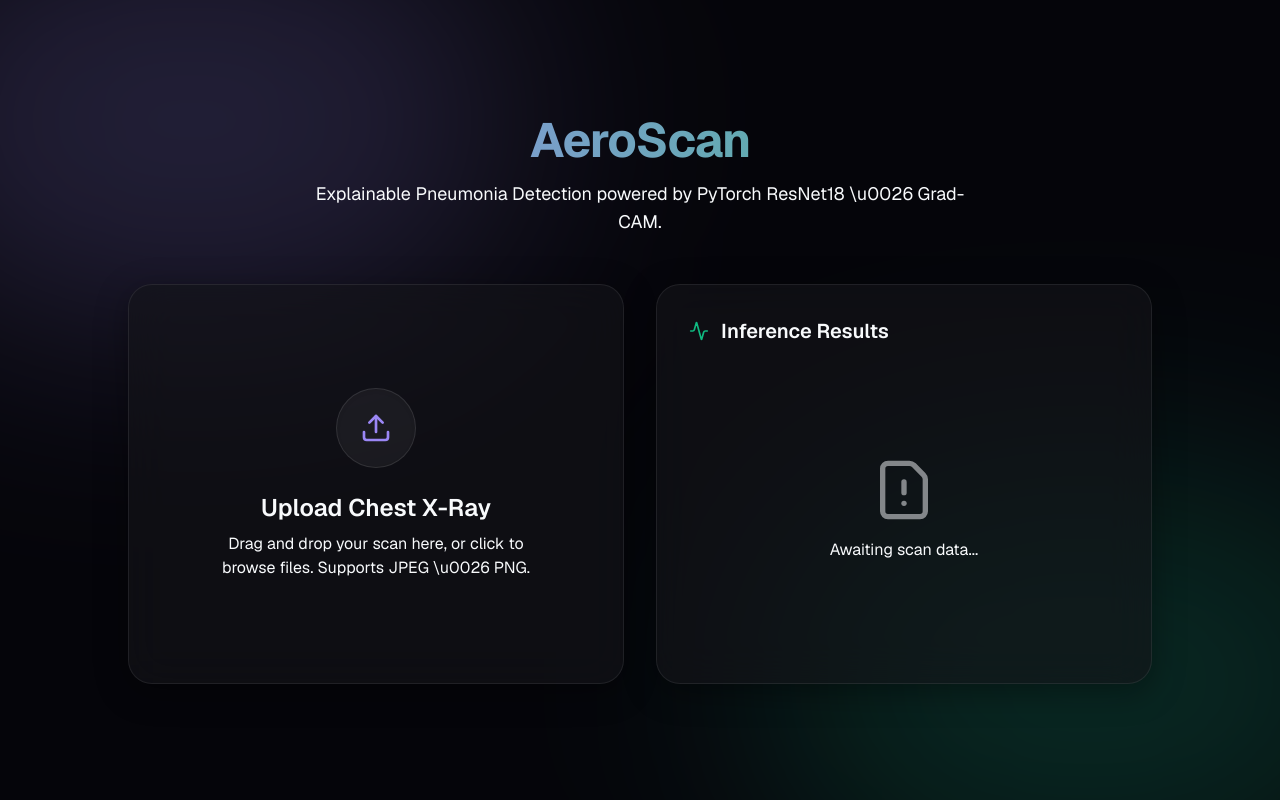
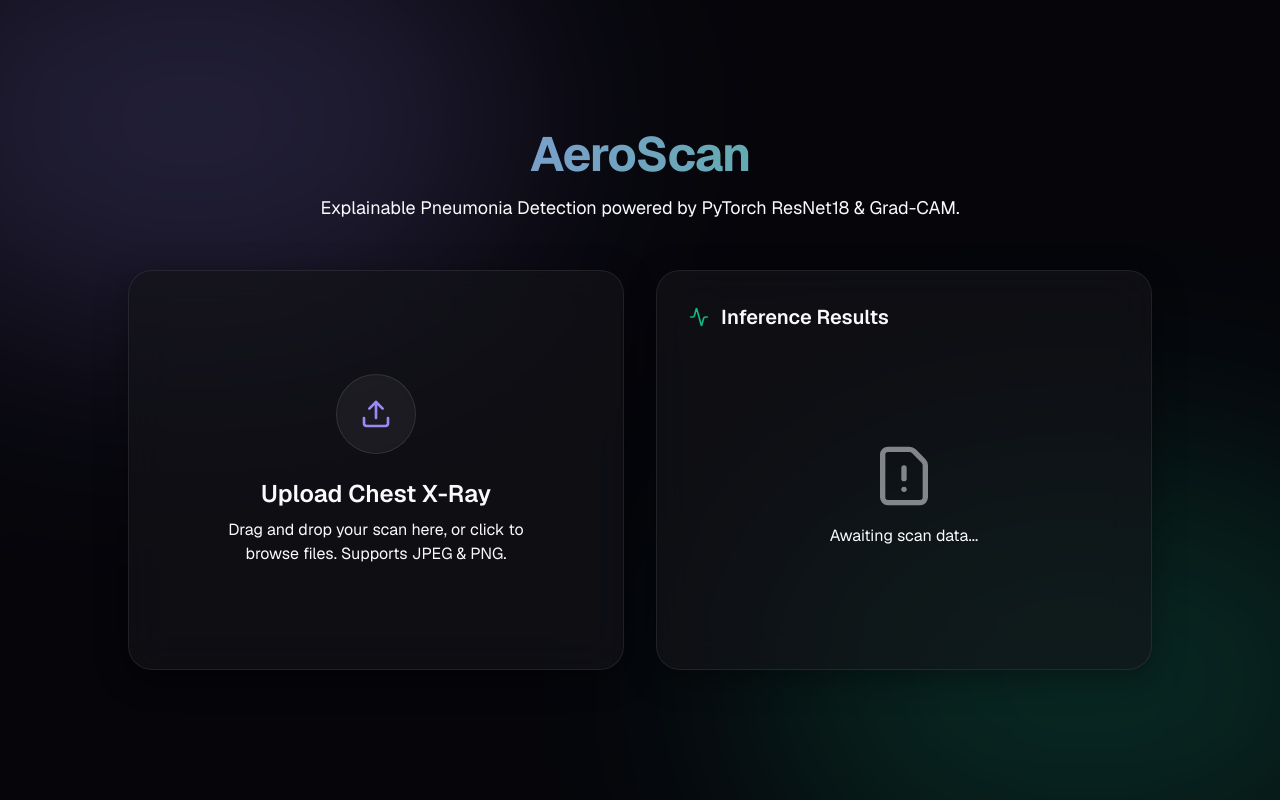
Before and after one commit to ShreyasVavley/Aerospace-Pneumonia, a Next.js app in the folder web/: page / in a window 1280 px wide. Built offline with nearby package versions, Linux system fonts and the light colour scheme.

Commit message:
fix: replace unicode escape \u0026 with & character in UI text

```diff
--- a/web/src/app/page.tsx
+++ b/web/src/app/page.tsx
@@ -101,7 +101,7 @@ export default function Home() {
             transition={{ delay: 0.1 }}
             className="text-foreground/60 text-lg max-w-2xl mx-auto"
           >
-            Explainable Pneumonia Detection powered by PyTorch ResNet18 \u0026 Grad-CAM.
+            Explainable Pneumonia Detection powered by PyTorch ResNet18 & Grad-CAM.
           </motion.p>
         </header>
 
@@ -198,7 +198,7 @@ export default function Home() {
                   </div>
                   <h3 className="text-2xl font-semibold mb-2">Upload Chest X-Ray</h3>
                   <p className="text-foreground/50 max-w-xs">
-                    Drag and drop your scan here, or click to browse files. Supports JPEG \u0026 PNG.
+                    Drag and drop your scan here, or click to browse files. Supports JPEG & PNG.
                   </p>
                 </motion.div>
               )}
```
